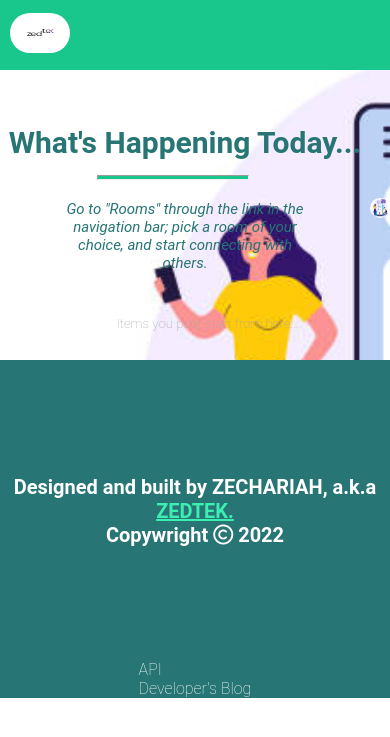
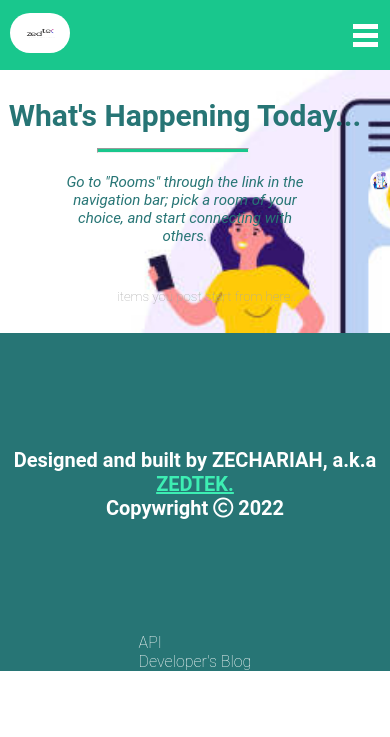
Before and after one commit to Zedtek-me/ChatApp_With_DjangoChannels, a Django app: page /trend/ in a window 390 px wide. Shown: the top 737 px of the page. Run offline with Django 3.2, Linux system fonts and the light colour scheme; a user stored in the database is signed in; data that the repository does not hold is empty; some libraries are stand-ins or nearby versions.

Commit message:
'adjustment'

```diff
--- a/chat/chatapp/static/frontend/css/base.css
+++ b/chat/chatapp/static/frontend/css/base.css
@@ -1,7 +1,9 @@
+/* the background for the whole body */
 body{
     background-image:url('../img/chatapp_background.jpg');
     background-repeat:no-repeat;
     background-size:cover;
+    position: relative;
     /* background-position: 100% 100%; */
 }
 .header{
@@ -154,7 +156,7 @@
     margin-top: 8%;
     margin-left: 0;
     margin-right:0;
-    position:static;
+    position:relative;
     left:0;
     bottom:0;
     right:0;
@@ -449,14 +462,15 @@
         margin:0px;
         padding:0px;
     }
-
+    /* turn off large screen nav here */
     .nav{
         display: none;
     }
 
+    /* turn on the toggle */
     .mobile-toggle{
         display: flex;
-        flex-direction: column;
+        flex-flow: column wrap;
         align-items: center;
         justify-content: center;
     }
@@ -468,44 +482,48 @@
         height:5px;
     }
 
+    /* turn off the mobile nav until clicked */
     .mobile-nav{
+        display:none;
+        flex-flow: column nowrap;
+        position:absolute;
+        justify-content: center;
+        top:10px;
+        bottom:1700px;
+        height: fit-content;
+        padding:10px;
+        right:0;
+        left:20%;
+        margin-top:5px;
+        background-color: rgb(39, 117, 117);
+        transition : all 2s linear;
+        color:white;
+        border-radius:10px;
+    }
+
+    .nav-items{
         display:flex;
-        flex-flow: column wrap;
-        position:relative;
-        top:0;
-        right:0;
-        left:0;
+        flex-flow:column wrap;
+        align-items: center;
+        justify-content: space-between;
+        list-style: none;
+
     }
-    .nav-links{
-        display:flex;
-        flex-flow: column wrap;
-        align-items: flex-end;
-        background: rgb(61, 238, 179);
-        max-width: 10px;
+    .nav-items li{
+        margin:20px;
     }
-    .nav-links .nav-items{
-        display:none;
-        flex-flow:column wrap;
-        align-items: flex-end;
-        list-style: none;
+    .nav-items li a{
         color:white;
         font-family: roboto;
-        position:absolute;
-        top:0;
-        bottom:0;
-        right:0;
-        left:50%;
+        text-decoration: none;
     }
 
     /* foooter */
     .footer{
-        top:2;
         bottom:0;
-        left:0;
-        right:0;
         height:40vh;
         width:100%;
-        margin-top:5%;
+        margin-bottom:auto;
         padding:0px;
     }
 
--- a/chat/chatapp/static/frontend/src/base.js
+++ b/chat/chatapp/static/frontend/src/base.js
@@ -1,16 +1,12 @@
 
 // for mobile display
 function toggle(){
-    const toggleDiv= document.querySelector(".mobile-toggle")
-    const linksCont= document.querySelector(".nav")
-    const navItems= document.querySelector('.nav-items')
+    const linksCont= document.querySelector(".mobile-nav")
     if (linksCont.style.display === "none"){
        linksCont.style.display = "flex"
-        navItems.style.display = "flex"
     }
     else{
         linksCont.style.display = "none";
-        navItems.style.display = "none";
     }
 
 }
--- a/chat/chatapp/templates/frontend/base.html
+++ b/chat/chatapp/templates/frontend/base.html
@@ -18,29 +18,29 @@
     <header class="header">
         <a href=''><img src="../../static/frontend/img/ZEDTEK.png" alt="logo" class='logo' style='height:40px; width:60px; border-radius:20px; background-color: white;'></a>
         <nav class='nav'>
-            <ul class='nav-items'>
+            <ul class='nav-itemz'>
                 <li><a href="http://localhost:8000/logout/" class='logout'><i class="fas fa-sign-out-alt" style="background-color: rgb(39, 117, 117);height:15%;border-radius: 10px;"></i>Logout</a></li>
                 <li><a href="http://localhost:8000/chat/trend/"><i class="fas fa-cloud-sun-rain" style="background-color: rgb(39, 117, 117);height:15%;border-radius: 10px;"></i>  Trendings</a></li>
                 <li><a href="http://localhost:8000/chat/rooms"><i class="fas fa-person-booth" style="background-color: rgb(39, 117, 117);height:15%;border-radius: 10px;"></i>  Rooms</a></li>
                 <li><a href="http://localhost:8000/chat/profile"><i class="fas fa-user-circle" style="background-color: rgb(39, 117, 117);height:15%;border-radius: 10px;"></i>{{user}}</a></li>
             </ul>
         </nav>
+        <!-- for toggling -->
+        <div class='mobile-toggle' onclick='toggle()'>
+            <div></div>
+            <div></div>
+            <div></div>
+        </div>
     </header>
     <!-- for mobile -->
-    <div class='mobile-toggle' onclick='toggle()'>
-        <div></div>
-        <div></div>
-        <div></div>
-    </div>
+
     <div class='mobile-nav'>
-        <div class="nav-links" >
-            <ul class='nav-items'>
-                <li><a href="http://localhost:8000/logout/" class='logout'><i class="fas fa-sign-out-alt" style="background-color: rgb(39, 117, 117);height:15%;border-radius: 10px;"></i>Logout</a></li>
-                <li><a href="http://localhost:8000/chat/trend/"><i class="fas fa-cloud-sun-rain" style="background-color: rgb(39, 117, 117);height:15%;border-radius: 10px;"></i>  Trendings</a></li>
-                <li><a href="http://localhost:8000/chat/rooms"><i class="fas fa-person-booth" style="background-color: rgb(39, 117, 117);height:15%;border-radius: 10px;"></i>  Rooms</a></li>
-                <li><a href="http://localhost:8000/chat/profile"><i class="fas fa-user-circle" style="background-color: rgb(39, 117, 117);height:15%;border-radius: 10px;"></i>{{user}}</a></li>
-            </ul>
-        </div>
+        <ul class='nav-items'>
+            <li><a href="http://localhost:8000/logout/" class='logout'><i class="fas fa-sign-out-alt" style="background-color: rgb(39, 117, 117);height:15%;border-radius: 10px;"></i>Logout</a></li>
+            <li><a href="http://localhost:8000/chat/trend/"><i class="fas fa-cloud-sun-rain" style="background-color: rgb(39, 117, 117);height:15%;border-radius: 10px;"></i>  Trendings</a></li>
+            <li><a href="http://localhost:8000/chat/rooms"><i class="fas fa-person-booth" style="background-color: rgb(39, 117, 117);height:15%;border-radius: 10px;"></i>  Rooms</a></li>
+            <li><a href="http://localhost:8000/chat/profile"><i class="fas fa-user-circle" style="background-color: rgb(39, 117, 117);height:15%;border-radius: 10px;"></i>{{user}}</a></li>
+        </ul>
     </div>
     {%endblock%}
     <!--custom contents in the body -->
--- a/chat/chatapp/templates/frontend/profile.html
+++ b/chat/chatapp/templates/frontend/profile.html
@@ -45,7 +45,7 @@
         </div>
 
     </div>
-    <em id="instruction">posts you make will appear here on your timeline, and on <a href='http://localhost:8000/trend' id='trends-quic-link'>Trendings...</a></em>
+    <em id="instruction">posts you make will appear here on your timeline, and on <a href='/trend/' id='trends-quic-link'>Trendings...</a></em>
     <!-- now the posted items -->
     <div class="posts">
         {%for item in post%}
--- a/chat/chatapp/views.py
+++ b/chat/chatapp/views.py
@@ -76,7 +76,6 @@
     user=request.user
     print(user)
     logout(request)
-    user.is_authenticated= False
     return redirect('/chat/')
 
 # check whether it's an update or not (in profile)
@@ -109,6 +108,7 @@
             store_img.save()
             messages.success(request, 'You Just Posted an Image Now!')
             return redirect('/profile/')
+    print(request.session.items)
     msg= messages.get_messages(request)
     post= user.post_set.all()
     return render(request, 'profile.html', {'user' :user,'message':msg, 'post':post})
```
Also changed, not shown: other parts of chat/chatapp/static/frontend/css/base.css (+21 -10 lines), chat/Profile_Media/Uploaded_Image/first_bank_by_me.jpg (deleted), chat/Profile_Media/Uploaded_Image/for_protocol_stack_content.jpg (deleted), chat/Profile_Media/Uploaded_Image/for_protocol_stack_content_Oxul9D3.jpg (deleted), chat/Profile_Media/profile_pics/first_bank_by_me.jpg (deleted), chat/Profile_Media/profile_pics/for_protocol_stack_content.jpg (deleted), chat/Profile_Media/profile_pics/for_protocol_stack_content_hlUt3cO.jpg (deleted), chat/chatapp/migrations/0035_alter_post_content.py (added), chat/db.sqlite3.
